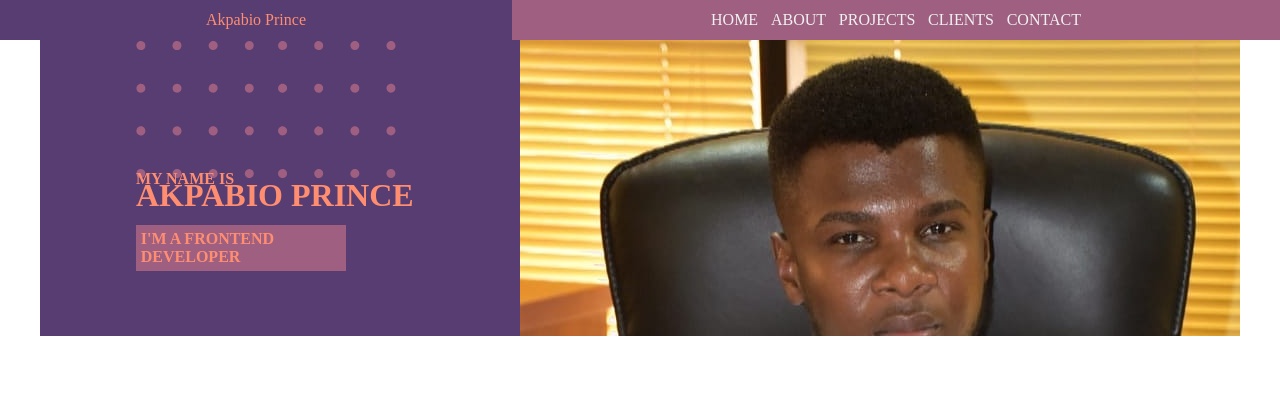
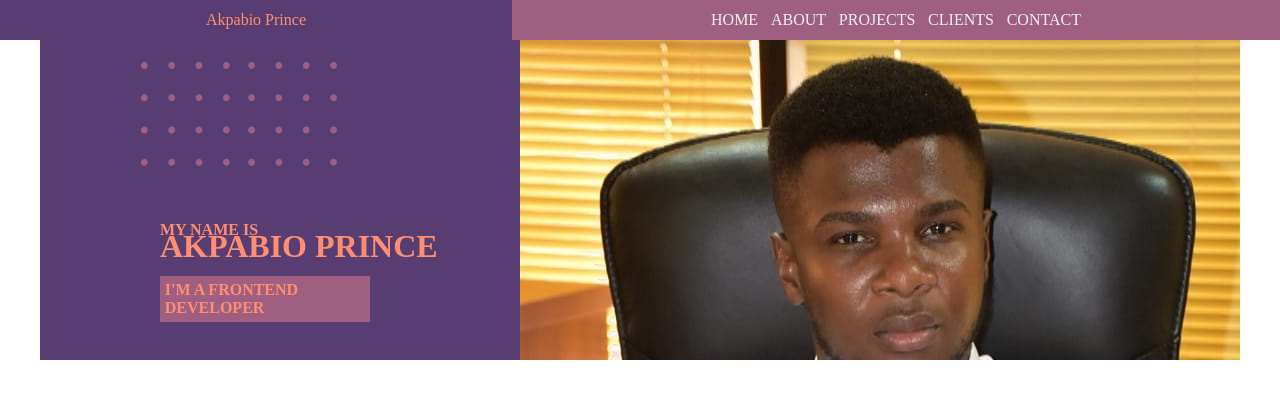
Before and after one commit to PrinceAkpabio/akpabioprince.app, a React (Create React App) app: page / in a window 1280 px wide. Shown: the top 398 px of the page. Built offline with nearby package versions, Linux system fonts and the light colour scheme; a web font is replaced by a local one.

Commit message:
resized hero section in media queries

```diff
--- a/src/Assets/styles/_hero.scss
+++ b/src/Assets/styles/_hero.scss
@@ -69,9 +69,9 @@
 
 // mobile-sm
 @media screen and (min-width: $mobile-sm) and (min-height: 562px) {
-  // .hero {
-  //   height: var(--clampherosm);
-  // }
+  .hero {
+    height: var(--clampherosm);
+  }
   .hero-img-hero {
     height: var(--clampimgsm);
   }
@@ -100,7 +100,7 @@
 }
 
 // Tablet
-@media screen and (min-width: $tab-sm) and (min-height: 547px) {
+@media screen and (min-width: $tab-sm) and (min-height: 478px) {
   .hero {
     height: var(--clampherotab);
   }
@@ -118,15 +118,17 @@
       height: 100%;
 
       #dots {
-        top: -1%;
-        left: 7%;
+        top: 6%;
+        left: 1.5%;
+        width: 30vw;
+        height: 35%;
       }
     }
   }
 
   .hero > .hero-content {
-    bottom: 22%;
-    left: 8%;
+    bottom: 12%;
+    left: 10%;
     color: $accent;
 
     h2 {
@@ -144,3 +146,9 @@
     }
   }
 }
+
+@media screen and (min-width: $tab-sm) and (min-height: 800px) {
+  .hero {
+    height: var(--clampherotablg);
+  }
+}
--- a/src/Assets/styles/config.js
+++ b/src/Assets/styles/config.js
@@ -27,12 +27,13 @@ export function ImgBuilder( minWidthPx, maxWidthPx, minFontSize, maxFontSize ) {
 
 export const TextStyle = {
 '--clamphero': ImgBuilder('320', '695', '80', '110'),
-'--clampherosm': ImgBuilder('320', '695', '60', '110'),
-'--clampherotab': ImgBuilder('695', '1023', '37', '40'),
-'--clampimgsm': ImgBuilder('320', '695', '50', '110'),
+'--clampherosm': ImgBuilder('320', '695', '50', '70'),
+'--clampherotab': ImgBuilder('695', '1023', '60', '40'),
+'--clampherotablg': ImgBuilder('695', '1023', '40', '40'),
+'--clampimgsm': ImgBuilder('320', '695', '40', '110'),
 '--clampimg': ImgBuilder('320', '695', '75', '80'),
 '--clampdots': ImgBuilder('320', '695', '50', '65'),
-'--clampdotsm': ImgBuilder('320', '695', '30', '45'),
+'--clampdotsm': ImgBuilder('320', '695', '50', '45'),
 '--clamph0': ClampBuilder('320', '840', '2', '2.5'),
 '--clamph1': ClampBuilder('320', '840', '2', '3'),
 '--clamph2': ClampBuilder('320', '840', '1.4', '2.8'),
```
Also changed, not shown: 1 other file (tests, documents, lock files or other folders).
